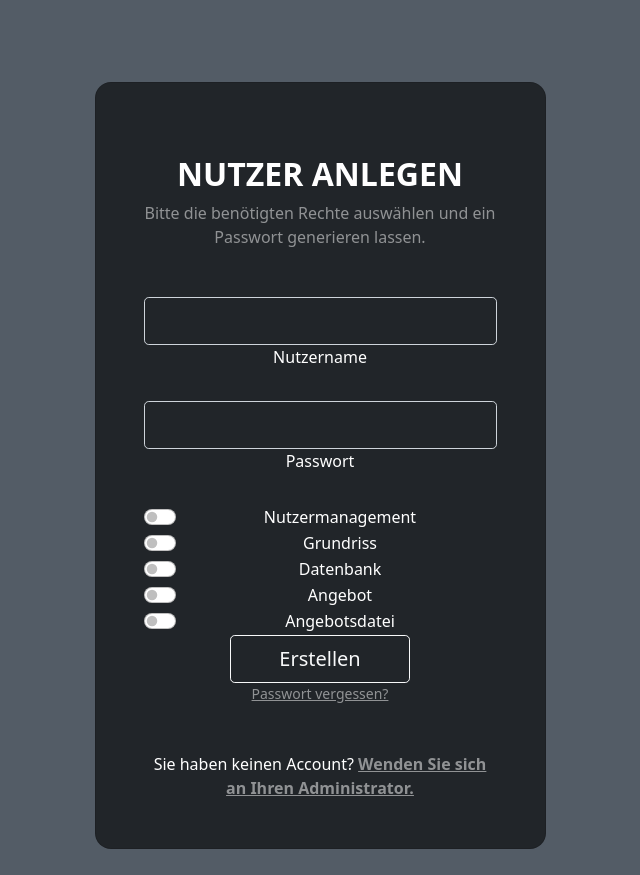
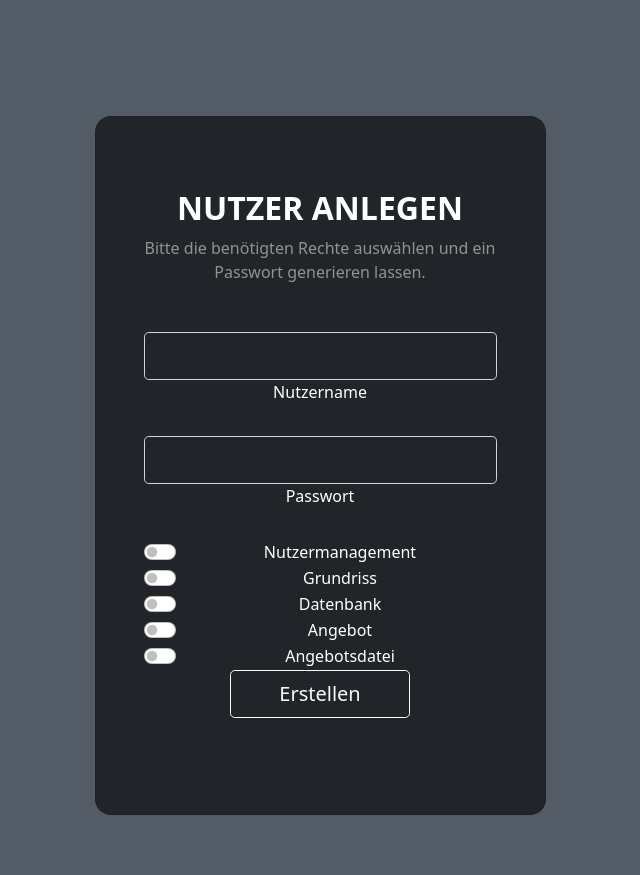
Before and after one commit to peterLERNSAX/softwaredd, a Django app: page /create-user/ in a window 1280 px wide. Shown: the part 56-931 px from the top of the page, without its empty margins (320-960 px from the left). Run offline with Django 4.2, Linux system fonts and the light colour scheme.

Commit message:
Peter der Lappen

```diff
--- a/softwaredd/usermanagement/templates/usermanagement/create_user.html
+++ b/softwaredd/usermanagement/templates/usermanagement/create_user.html
@@ -51,16 +51,7 @@
 
                     <button class="btn btn-outline-light btn-lg px-5" type="submit">Erstellen</button>
                 </form>
-
-                <p class="small mb-5"><a class="text-white-50" href="#!">Passwort vergessen?</a></p>
-
               </div>
-
-              <div>
-                <p class="mb-0">Sie haben keinen Account? <a href="#!" class="text-white-50 fw-bold">Wenden Sie sich an Ihren Administrator.</a>
-                </p>
-              </div>
-
             </div>
           </div>
         </div>
```
